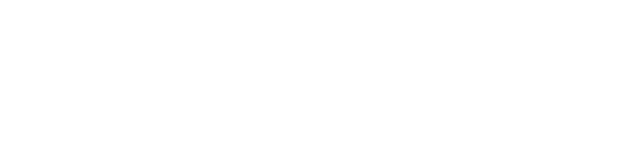
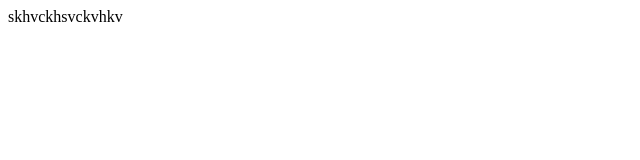
Before and after one commit to Krish-bhardwaj/demo-repo, a plain HTML site: page index.html in a window 1280 px wide. Shown: the whole page, without its empty margins (0-640 px from the left). Drawn offline with Linux system fonts and the light colour scheme.

Commit message:
test update

```diff
--- a/index.html
+++ b/index.html
@@ -9,6 +9,7 @@
 </head>
 
 <body>
+skhvckhsvckvhkv
 
 </body>
 
```
